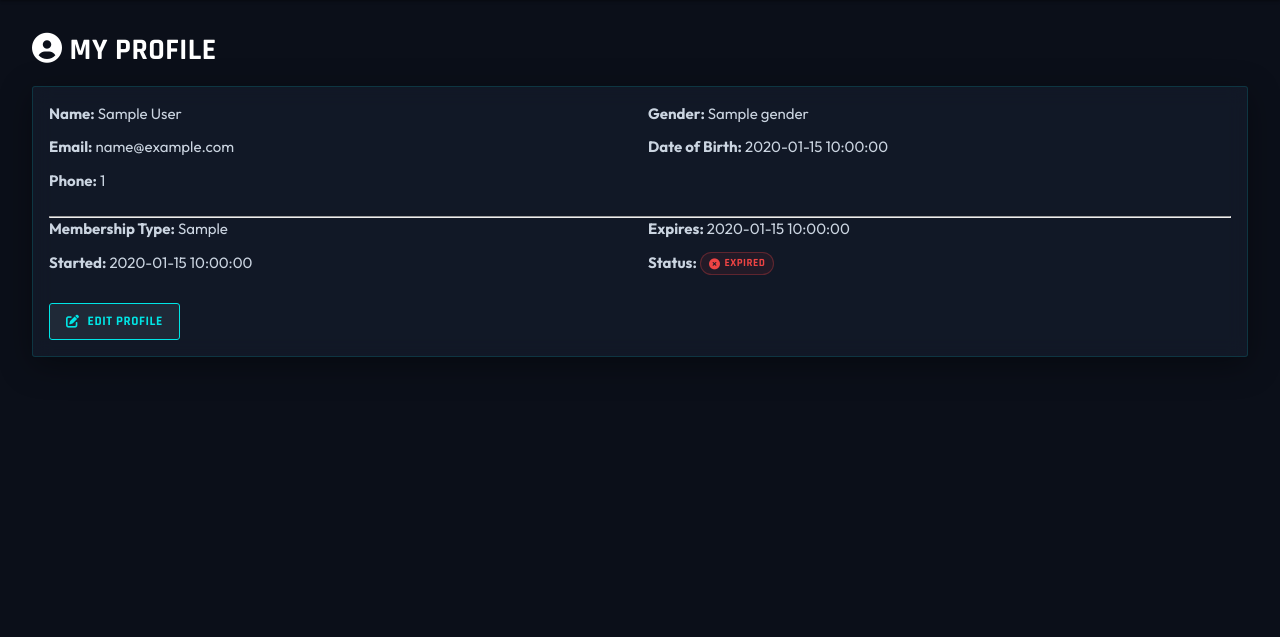
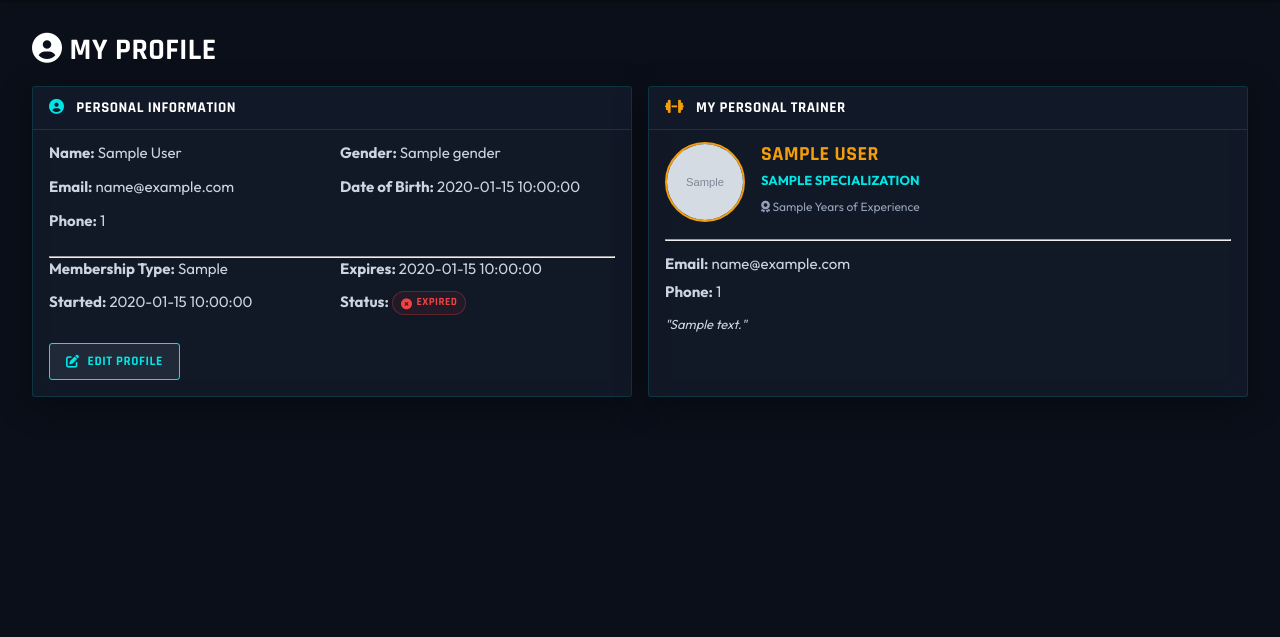
Before and after one commit to tin-tin113/gym_track_pro, a Python web app: template django_app/tracker/templates/member_dashboard/profile.html in a window 1280 px wide. Shown: the part 57-694 px from the top of the page. Run offline with Jinja, Linux system fonts and the light colour scheme; the template is opened without the code that fills it: most values are stand-ins (such as "Sample title", 1, 10 or a date in 2020); grey boxes marked "Sample" are stand-in pictures.

Commit message:
add dashboard templates for diet tracking, profile management, and program oversight

```diff
--- a/django_app/tracker/templates/member_dashboard/diet/current.html
+++ b/django_app/tracker/templates/member_dashboard/diet/current.html
@@ -198,7 +198,11 @@
             <i class="fas fa-inbox" style="font-size: 40px; color: var(--text-muted); opacity: 0.3; margin-bottom: var(--spacing-lg);"></i>
             <h2 style="font-size: 20px; margin-bottom: 8px;">No Nutrition Plan Assigned</h2>
             <p class="text-muted" style="margin-bottom: 12px;">You don't have an active dietary model assigned yet.</p>
-            <p class="text-muted" style="margin-bottom: var(--spacing-xl);">Please request your personal gym trainer to compile a custom nutrition model structured around your target indicators.</p>
+            {% if current_user.member.assigned_trainer %}
+                <p class="text-muted" style="margin-bottom: var(--spacing-xl);">Please request your personal gym trainer, <strong>{{ current_user.member.assigned_trainer.full_name }}</strong> (<a href="mailto:{{ current_user.member.assigned_trainer.email }}">{{ current_user.member.assigned_trainer.email }}</a>), to compile a custom nutrition model structured around your target indicators.</p>
+            {% else %}
+                <p class="text-muted" style="margin-bottom: var(--spacing-xl);">You don't have a personal trainer assigned yet! Please contact gym staff or the front desk to get paired with an expert trainer to receive a custom nutrition plan.</p>
+            {% endif %}
             <a href="{{ url_for('member.member_dashboard') }}" class="btn btn-primary">
                 <i class="fas fa-arrow-left"></i> Back to Progress Dashboard
             </a>
--- a/django_app/tracker/templates/member_dashboard/profile.html
+++ b/django_app/tracker/templates/member_dashboard/profile.html
@@ -5,7 +5,12 @@
 <div class="container mt-4">
     <h1 class="mb-4"><i class="fas fa-user-circle"></i> My Profile</h1>
 
+    <div class="row cols-2">
+        <!-- Personal Information Card -->
         <div class="card">
+            <div class="card-header">
+                <h3><i class="fas fa-user-circle" style="color: var(--color-teal); margin-right: 8px;"></i> Personal Information</h3>
+            </div>
             <div class="card-body">
                 <div class="row mb-3">
                     <div class="col-md-6">
@@ -40,5 +45,57 @@
                 </div>
             </div>
         </div>
+
+        <!-- Personal Trainer Card -->
+        <div class="card" style="border-left-color: var(--color-warning);">
+            <div class="card-header">
+                <h3><i class="fas fa-dumbbell" style="color: var(--color-warning); margin-right: 8px;"></i> My Personal Trainer</h3>
+            </div>
+            <div class="card-body">
+                {% if member.assigned_trainer %}
+                    <div style="display: flex; gap: var(--spacing-lg); align-items: start;">
+                        {% if member.assigned_trainer.trainer_profile.profile_image_url %}
+                            <img src="{{ member.assigned_trainer.trainer_profile.profile_image_url }}" alt="Trainer Photo" style="width: 80px; height: 80px; border-radius: 50%; border: 2px solid var(--color-warning); object-fit: cover;">
+                        {% else %}
+                            <div style="width: 80px; height: 80px; border-radius: 50%; background: var(--bg-tertiary); display: flex; align-items: center; justify-content: center; border: 2px solid var(--color-warning);">
+                                <i class="fas fa-user-ninja" style="font-size: 32px; color: var(--color-warning);"></i>
+                            </div>
+                        {% endif %}
+                        <div style="flex: 1;">
+                            <h2 style="font-size: 20px; color: var(--color-warning); margin-top: 0; margin-bottom: 4px;">{{ member.assigned_trainer.full_name }}</h2>
+                            {% if member.assigned_trainer.trainer_profile.specialization %}
+                                <p class="text-muted" style="font-size: 13px; font-weight: 700; color: var(--color-teal) !important; text-transform: uppercase; margin-bottom: 8px;">
+                                    {{ member.assigned_trainer.trainer_profile.specialization }}
+                                </p>
+                            {% endif %}
+                            {% if member.assigned_trainer.trainer_profile.years_experience %}
+                                <p style="font-size: 12px; margin-bottom: 12px; color: var(--text-muted);">
+                                    <i class="fas fa-award"></i> {{ member.assigned_trainer.trainer_profile.years_experience }} Years of Experience
+                                </p>
+                            {% endif %}
+                        </div>
+                    </div>
+                    <hr style="margin: var(--spacing-md) 0;">
+                    <div>
+                        <p style="margin-bottom: 6px;"><strong>Email:</strong> {{ member.assigned_trainer.email }}</p>
+                        {% if member.assigned_trainer.trainer_profile.phone_number %}
+                            <p style="margin-bottom: 6px;"><strong>Phone:</strong> {{ member.assigned_trainer.trainer_profile.phone_number }}</p>
+                        {% endif %}
+                        {% if member.assigned_trainer.trainer_profile.bio %}
+                            <p style="margin-top: var(--spacing-md); line-height: 1.5; font-size: 13px; font-style: italic; color: var(--text-secondary);">
+                                "{{ member.assigned_trainer.trainer_profile.bio }}"
+                            </p>
+                        {% endif %}
+                    </div>
+                {% else %}
+                    <div style="text-align: center; padding: var(--spacing-lg) 0;">
+                        <i class="fas fa-user-slash" style="font-size: 40px; color: var(--text-muted); opacity: 0.3; margin-bottom: var(--spacing-md);"></i>
+                        <h4 style="font-size: 16px; margin-bottom: 8px;">No Trainer Assigned Yet</h4>
+                        <p class="text-muted" style="font-size: 13px; margin-bottom: 0;">Please contact the front desk or gym administrator to get assigned to a personal trainer!</p>
+                    </div>
+                {% endif %}
+            </div>
+        </div>
+    </div>
 </div>
 {% endblock %}
```
Also changed, not shown: django_app/tracker/templates/member_dashboard/programs.html (+10 -2 lines). Lines whose indentation alone changed are shown as unchanged.
